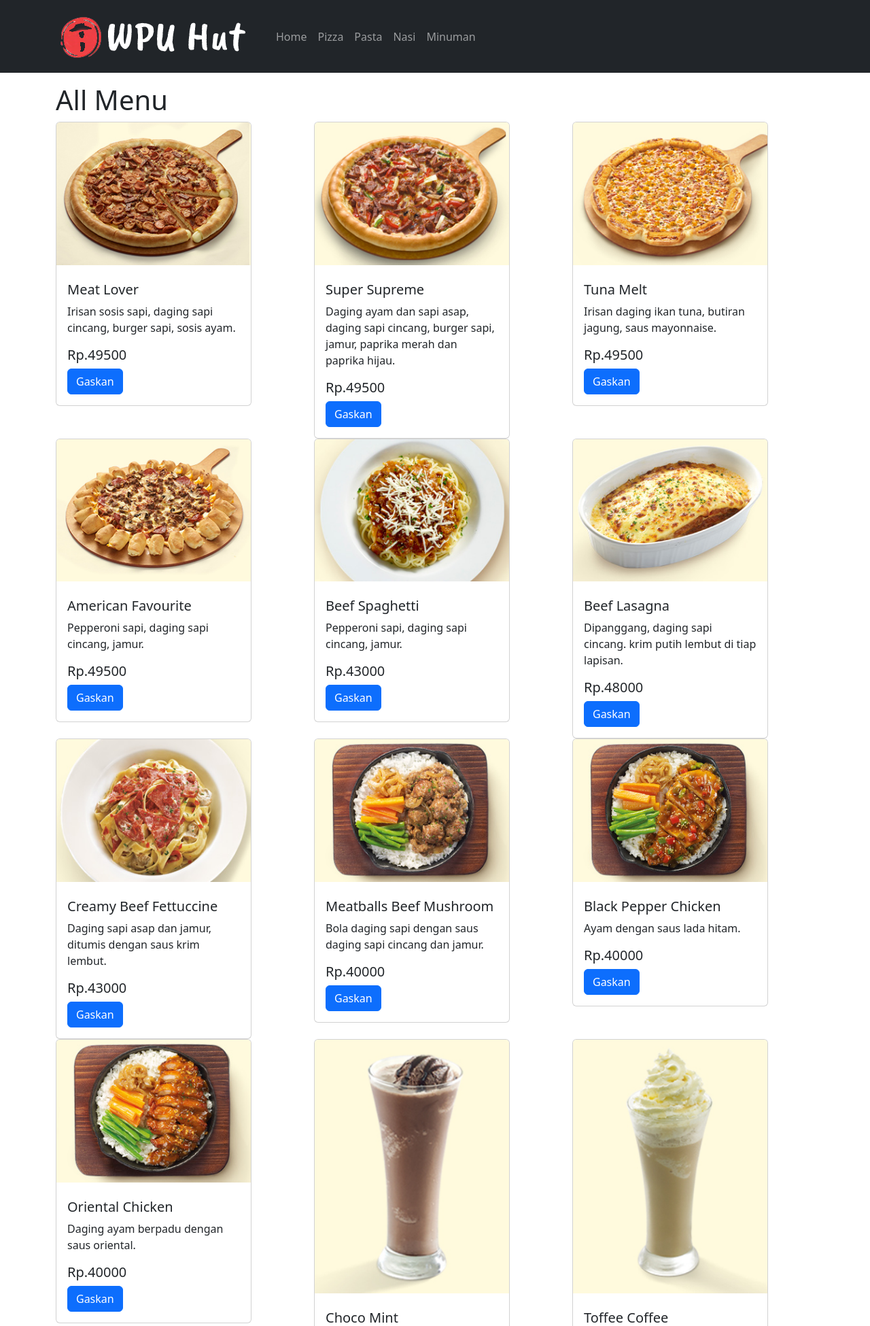
After one commit to putrawibawa9/belajar-API, a PHP site: page /latihan1.html in a window 1280 px wide. The commit adds this page. Shown: the top 1950 px of the page at 68% size. Run offline with PHP 8.4, Linux system fonts and the light colour scheme.

Commit message:
eror kecil

```diff
--- /dev/null
+++ b/wpu-hut/latihan1.html
@@ -0,0 +1,47 @@
+<!DOCTYPE html>
+<html lang="en">
+  <head>
+    <meta charset="utf-8" />
+    <meta name="viewport" content="width=device-width, initial-scale=1" />
+    <title>Bootstrap demo</title>
+    <link href="https://cdn.jsdelivr.net/npm/bootstrap@5.3.2/dist/css/bootstrap.min.css" rel="stylesheet" integrity="sha384-T3c6CoIi6uLrA9TneNEoa7RxnatzjcDSCmG1MXxSR1GAsXEV/Dwwykc2MPK8M2HN" crossorigin="anonymous" />
+  </head>
+  <body>
+    <nav class="navbar navbar-expand-lg navbar-dark bg-dark">
+      <div class="container">
+        <a class="navbar-brand" href="#">
+          <img src="img/logo.png" alt="" />
+        </a>
+        <button class="navbar-toggler" type="button" data-toggle="collapse" data-target="#navbarNav" aria-controls="navbarNav" aria-expanded="false" aria-label="Toggle navigation">
+          <span class="navbar-toggler-icon"></span>
+        </button>
+        <div class="collapse navbar-collapse" id="navbarNav">
+          <ul class="navbar-nav">
+               <a class="nav-item nav-link" href="#">Home </a>
+
+               <a class="nav-item nav-link" href="#">Pizza </a>
+
+               <a class="nav-item nav-link" href="#">Pasta </a>
+
+               <a class="nav-item nav-link" href="#">Nasi </a>
+
+            <a class="nav-item nav-link" href="#">Minuman </a>
+          </ul>
+        </div>
+      </div>
+    </nav>
+
+    <div class="container">
+      <div class="row mt-3">
+        <div class="col">
+          <h1>All Menu</h1>
+          <div class="row" id="daftar-menu"></div>
+        </div>
+      </div>
+    </div>
+
+    <script src="https://cdn.jsdelivr.net/npm/bootstrap@5.3.2/dist/js/bootstrap.bundle.min.js" integrity="sha384-C6RzsynM9kWDrMNeT87bh95OGNyZPhcTNXj1NW7RuBCsyN/o0jlpcV8Qyq46cDfL" crossorigin="anonymous"></script>
+    <script src="https://code.jquery.com/jquery-3.7.1.min.js" integrity="sha256-/JqT3SQfawRcv/BIHPThkBvs0OEvtFFmqPF/lYI/Cxo=" crossorigin="anonymous"></script>
+    <script src="script/script.js"></script>
+  </body>
+</html>
--- /dev/null
+++ b/wpu-hut/script/script.js
@@ -0,0 +1,48 @@
+$.getJSON("data/pizza.json", function (data) {
+  let menu = data.menu;
+  $.each(menu, function (i, data) {
+    $("#daftar-menu").append(
+      '<div class="col-md-4"><div class="card" style="width: 18rem;"><img src="img/' +
+        data.gambar +
+        '" class="card-img-top" alt="..."><div class="card-body"><h2 class="card-title"></h2><h5 class="card-title">' +
+        data.nama +
+        '</h5><p class="card-text">' +
+        data.deskripsi +
+        "</p><h5>Rp." +
+        data.harga +
+        '</h5><a href="#" class="btn btn-primary">Gaskan</a></div></div></div>'
+    );
+  });
+});
+
+$(".nav-link").on("click", function () {
+    $(".nav-link").removeClass("active");
+    $(this).addClass("active");
+
+    let kategori = $(this).html();
+    $("h1").html(kategori);
+
+    $.getJSON("data/pizza.json", function (data) {
+      let menu = data.menu;
+      let content = "";
+
+      $.each(menu, function (i, data) {
+        if (data.kategori == kategori.toLowerCase()) {
+          content +=
+            '<div class="col-md-4"><div class="card" style="width: 18rem;"><img src="img/' +
+            data.gambar +
+            '" class="card-img-top" alt="..."><div class="card-body"><h2 class="card-title"></h2><h5 class="card-title">' +
+            data.nama +
+            '</h5><p class="card-text">' +
+            data.deskripsi +
+            "</p><h5>Rp." +
+            data.harga +
+            '</h5><a href="#" class="btn btn-primary">Gaskan</a></div></div></div>';
+        }
+      });
+
+      $("#daftar-menu").html(content);
+
+      // Further code for processing 'menu' and updating the content
+    }); // Closing parenthesis for $.getJSON
+  }); // Closing parenthesis for .on("click")
```
Also changed, not shown: wpu-hut/latihan1.php (+43 -11 lines).
